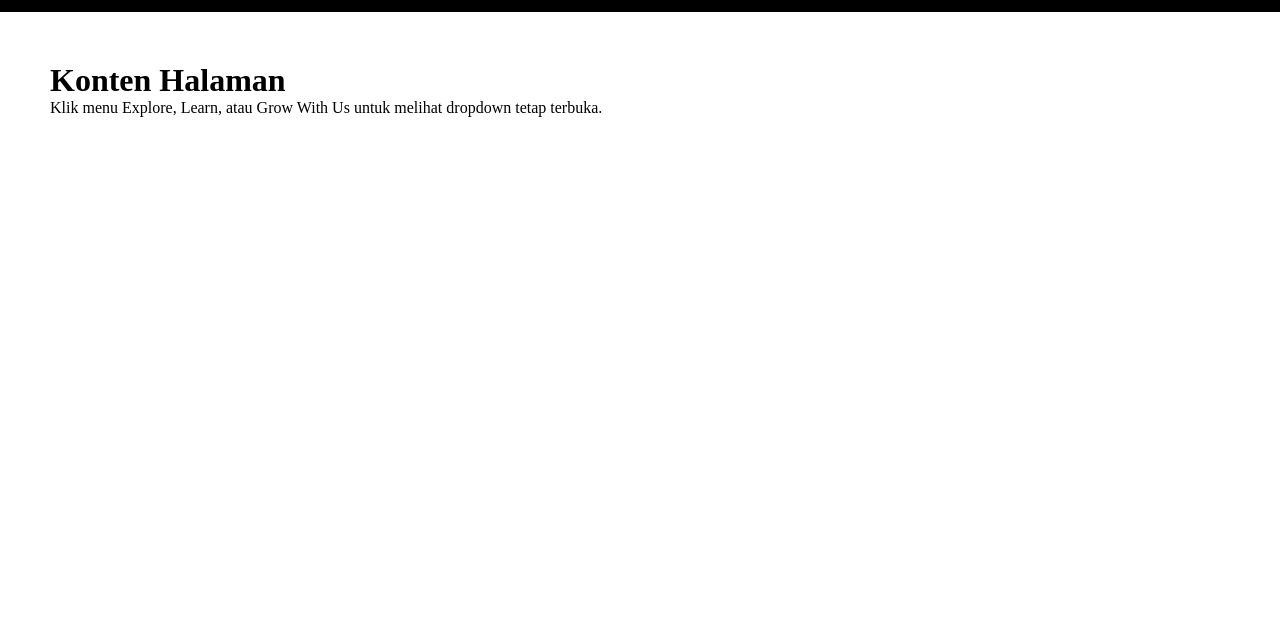
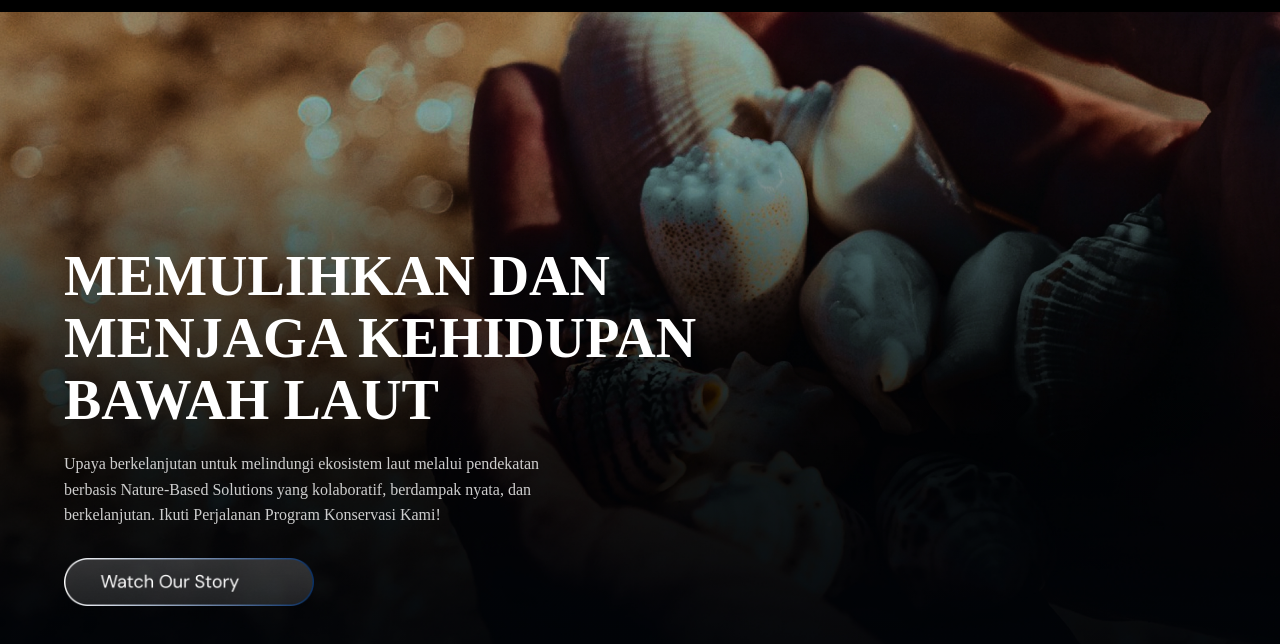
Before and after one commit to IcniP/yrkl, a plain HTML site: page index.html in a window 1280 px wide. Shown: the part 78-722 px from the top of the page. Drawn offline with Linux system fonts and the light colour scheme.

Commit message:
added 3d

```diff
--- a/index.html
+++ b/index.html
@@ -3,17 +3,74 @@
 <head>
     <meta charset="UTF-8">
     <meta name="viewport" content="width=device-width, initial-scale=1.0">
-    <title>Halaman Utama</title>
+    <title>Yayasan Rumah Konservasi Laut</title>
     <link rel="stylesheet" href="navbar.css">
+    <style>
+        .hero {
+            height: 100vh;
+            width: 100%;
+            background: linear-gradient(rgba(0, 0, 0, 0.2), rgba(0, 0, 0, 0.7)),
+                        url('asset/HeroBg.webp');
+            background-size: cover;
+            background-position: center;
+            display: flex;
+            align-items: flex-end;
+            padding: 0 5% 100px 5%;
+            color: white;
+        }
+
+        .hero-content {
+            max-width: 800px;
+        }
+
+        .hero-content h1 {
+            font-size: 56px;
+            font-weight: bold;
+            line-height: 1.1;
+            margin-bottom: 20px;
+            text-transform: uppercase;
+            max-width: 900px;
+        }
+
+        .hero-content p {
+            font-size: 16px;
+            line-height: 1.6;
+            margin-bottom: 30px;
+            max-width: 500px;
+            color: rgba(255, 255, 255, 0.8);
+        }
+
+        .btn-watch {
+            display: inline-block;
+            background: url('asset/Herobutton.webp') no-repeat;
+            background-size: contain;
+            width: 250px;
+            height: 60px;
+            border: none;
+            cursor: pointer;
+            transition: transform 0.3s;
+        }
+
+        .btn-watch:hover {
+            transform: scale(1.05);
+        }
+    </style>
 </head>
 <body>
 
     <div id="navbar-placeholder"></div>
 
-    <main style="padding: 50px;">
-        <h1>Konten Halaman</h1>
-        <p>Klik menu Explore, Learn, atau Grow With Us untuk melihat dropdown tetap terbuka.</p>
-    </main>
+    <section class="hero">
+        <div class="hero-content">
+            <h1>MEMULIHKAN DAN MENJAGA KEHIDUPAN BAWAH LAUT</h1>
+            <p>
+                Upaya berkelanjutan untuk melindungi ekosistem laut melalui pendekatan berbasis
+                Nature-Based Solutions yang kolaboratif, berdampak nyata, dan berkelanjutan.
+                Ikuti Perjalanan Program Konservasi Kami!
+            </p>
+            <button class="btn-watch"></button>
+        </div>
+    </section>
 
     <script>
         fetch('navbar.html')
@@ -25,7 +82,6 @@
 
         function initDropdown() {
             const triggers = document.querySelectorAll('.drop-trigger');
-
             triggers.forEach(trigger => {
                 trigger.addEventListener('click', function(e) {
                     e.stopPropagation();
--- a/navbar.css
+++ b/navbar.css
@@ -12,14 +12,16 @@ body {
 
 /* NAVBAR MAIN */
 .navbar {
-    background-color: #000;
+    background-color: rgba(0, 0, 0, 1);
     color: #ffffff;
     padding: 15px 2%;
     font-family: 'Segoe UI', sans-serif;
     display: flex;
     align-items: center;
     width: 100%;
-    position: relative;
+    position: fixed;
+    top: 0;
+    left: 0;
     z-index: 1000;
 }
 
```
Also changed, not shown: asset/HeroBg.webp (added), asset/Herobutton.webp (added).
